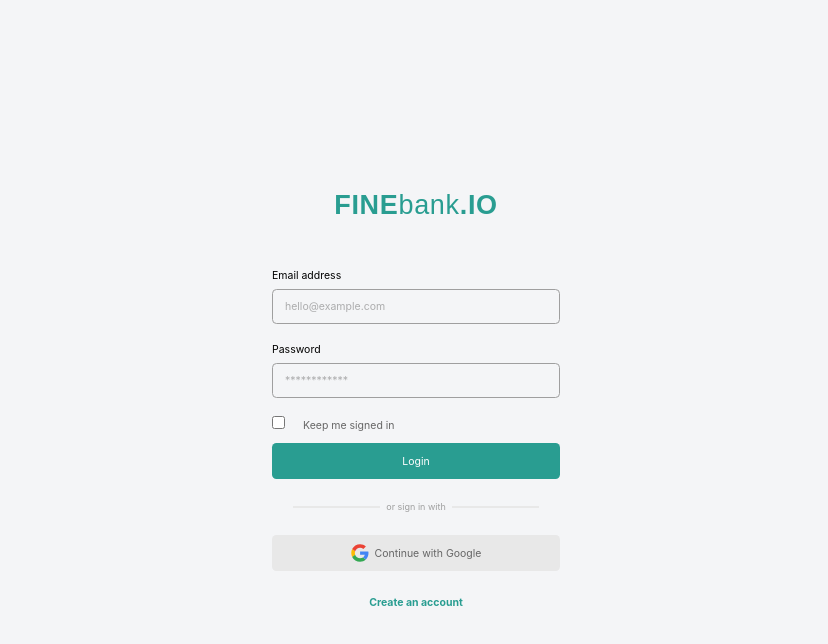
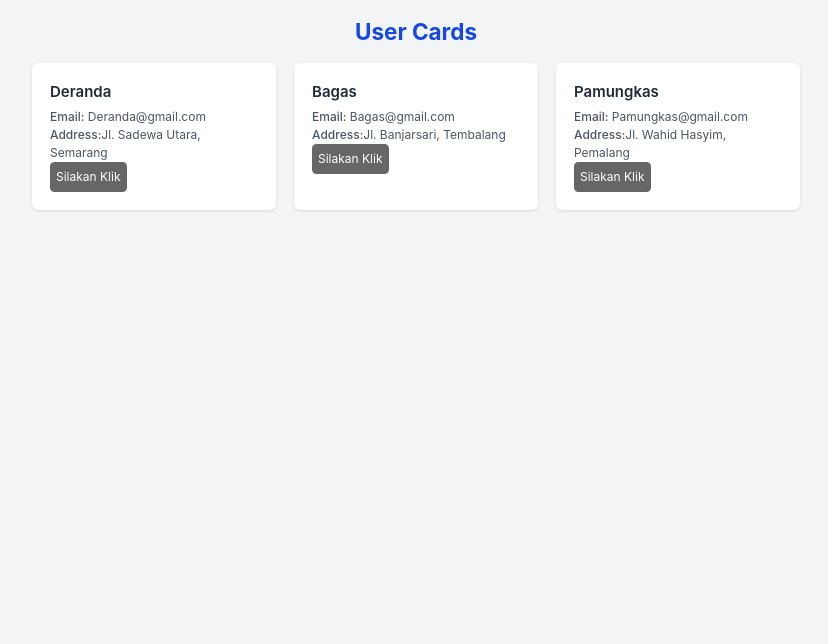
Before and after one commit to DerandaBagas17/admin-ui, a React (Vite) app: page / in a window 1280 px wide. Shown: the top 644 px of the page, without its empty margins (224-1052 px from the left). Built offline with nearby package versions, Linux system fonts and the light colour scheme.

Commit message:
Understanding JSX in ReactJS and ES6

```diff
--- /dev/null
+++ b/src/Exercise.jsx
@@ -0,0 +1,36 @@
+import React from "react";
+import UserCard from "./UserCard";
+
+function Exercise() {
+  return (
+    <>
+      <div className="min-h-screen bg-gray-100 p-6">
+        <h1 className="text-3xl font-bold text-center mb-6 text-blue-700">
+          User Cards
+        </h1>
+        <div className="grid md:grid-cols-2 lg:grid-cols-3 gap-6 max-w-5xl mx-auto">
+          <UserCard
+            name="Deranda"
+            email="Deranda@gmail.com"
+            street="Jl. Sadewa Utara"
+            city="Semarang"
+            />
+          <UserCard
+            name="Bagas"
+            email="Bagas@gmail.com"
+            street="Jl. Banjarsari"
+            city="Tembalang"
+          />
+          <UserCard
+            name="Pamungkas"
+            email="Pamungkas@gmail.com"
+            street="Jl. Wahid Hasyim"
+            city="Pemalang"
+          />
+        </div>
+      </div>
+    </>
+  );
+}
+
+export default Exercise;
--- /dev/null
+++ b/src/UserCard.jsx
@@ -0,0 +1,27 @@
+import React, { useState }from "react";
+
+function UserCard(props) {
+  const { name, email, street, city } = props;
+  const [clicked, setClicked] = useState(false);
+
+  return (
+    <div className="bg-white p-6 rounded-lg shadow hover:shadow-md transition-shadow">
+      <h2 className="text-xl font-semibold text-gray-800 mb-2">{name}</h2>
+      <p className="text-gray-600">
+        <span className="font-medium">Email:</span> {email}
+      </p>
+      <p className="text-gray-600">
+        <span className="font-medium">Address:</span>
+        {street}, {city}
+      </p>
+      <button
+       className={`${clicked ? "bg-special-green" : "bg-gray-01"} text-white p-2 rounded-md`}
+        onClick={() => setClicked(true)}
+      >
+        {clicked ? "Tombol sudah diklik" : "Silakan Klik"}
+      </button>
+    </div>
+  );
+}
+
+export default UserCard;
--- a/src/main.jsx
+++ b/src/main.jsx
@@ -2,9 +2,10 @@ import React from 'react';
 import ReactDOM from 'react-dom/client';
 import App from './App.jsx';
 import './App.css';
+import Exercise from './Exercise.jsx';
 
 ReactDOM.createRoot(document.getElementById('root')).render(
   <React.StrictMode>
-    <App />
+    <Exercise/>
   </React.StrictMode>,
 );
```
